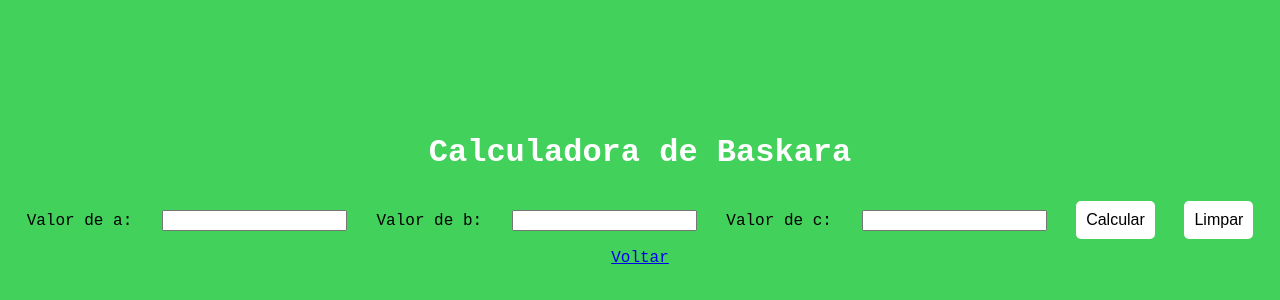
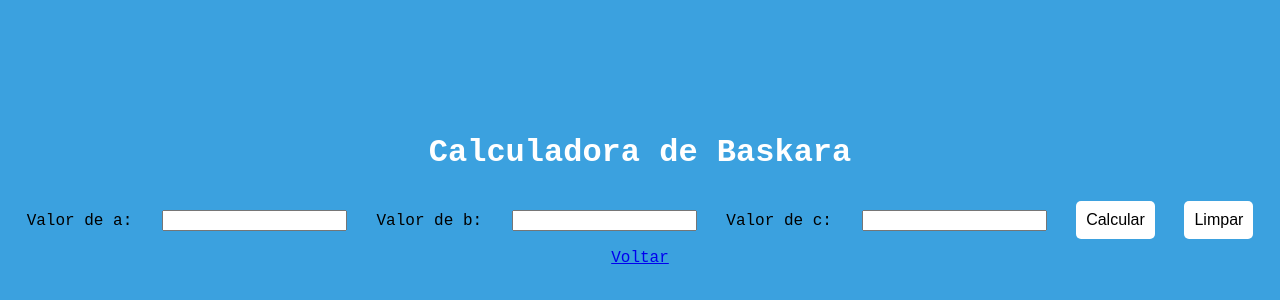
Before and after one commit to holyicecream/Tarefa-Gerencia-13-05, a plain HTML site: page baskara.html in a window 1280 px wide. Shown: the part 210-510 px from the top of the page. Drawn offline with Linux system fonts and the light colour scheme.

Commit message:
feat: change background color on baskara and hipotenusa pages

```diff
--- a/baskara.css
+++ b/baskara.css
@@ -1,6 +1,6 @@
 body {
   font-family: "Courier New", Courier, monospace;
-  background-color: #42d15a;
+  background-color: #3BA1DF;
   display: flex;
   flex-direction: column;
   align-items: center;
--- a/hipotenusa.css
+++ b/hipotenusa.css
@@ -1,6 +1,6 @@
 body {
   font-family: "Courier New", Courier, monospace;
-  background-color: #42d15a;
+  background-color: #3BA1DF;
   display: flex;
   flex-direction: column;
   align-items: center;
```
